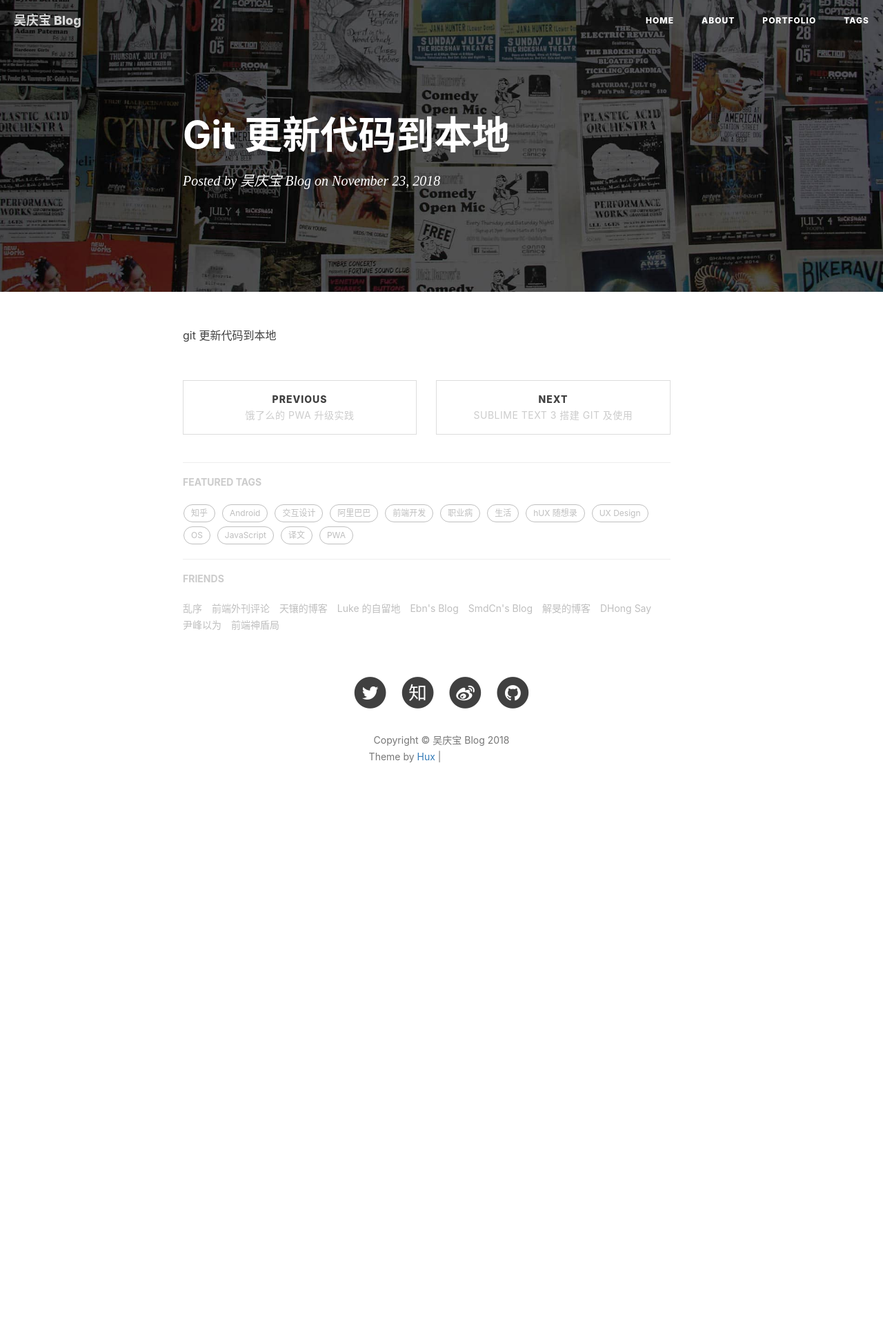
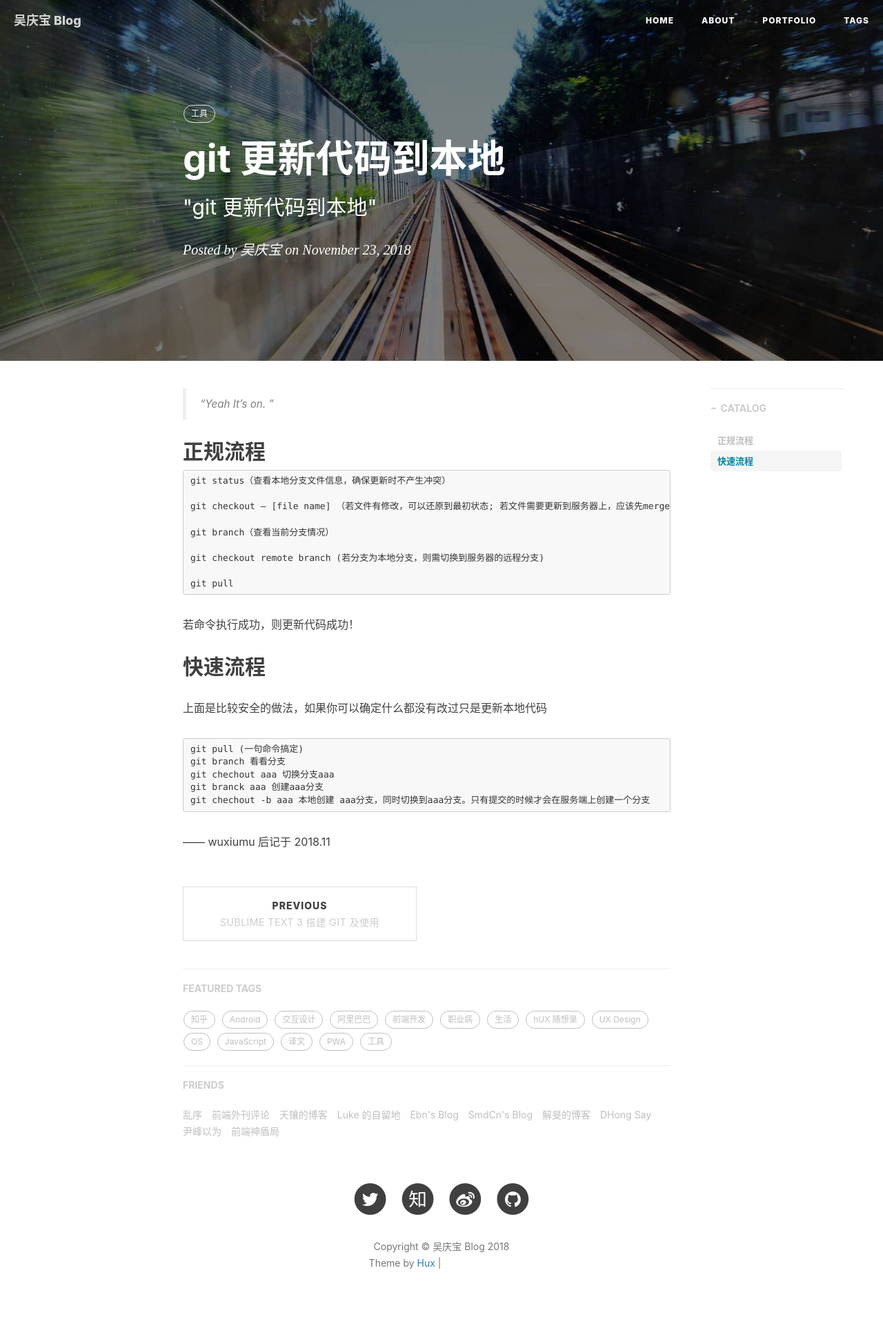
Before and after one commit to wuxiumu/wuxiumu.github.io, a Jekyll site: the page built from _posts/2018-11-23-git-更新代码到本地.markdown, in a window 1280 px wide. Shown: the whole page at 69% size. Built offline with Jekyll 4.4.1, drawn with Linux system fonts in a browser that asks for light colours; nearby versions of some CDN libraries; our own code applies the rules of GitHub Pages for plain Markdown files; comment, search, counter and statistics services are not loaded; before the commit the page ends 1201 px from its top, so only the background shows below that; grey boxes are pictures that could not be loaded.

Commit message:
Init commit04

````diff
--- a/_posts/2018-11-23-git-更新代码到本地.markdown
+++ b/_posts/2018-11-23-git-更新代码到本地.markdown
@@ -1 +1,40 @@
-git 更新代码到本地
+---
+layout:     post
+title:      "git 更新代码到本地"
+subtitle:   " \"git 更新代码到本地\""
+date:       2018-11-23 12:01:00
+author:     "吴庆宝"
+header-img: "img/post-bg-2015.jpg"
+catalog: true
+tags:
+    - 工具
+---
+
+> “Yeah It's on. ”
+
+
+## 正规流程
+```
+git status（查看本地分支文件信息，确保更新时不产生冲突）
+
+git checkout – [file name] （若文件有修改，可以还原到最初状态; 若文件需要更新到服务器上，应该先merge到服务器，再更新到本地）
+
+git branch（查看当前分支情况）
+
+git checkout remote branch (若分支为本地分支，则需切换到服务器的远程分支)
+
+git pull
+```
+若命令执行成功，则更新代码成功！
+
+## 快速流程
+上面是比较安全的做法，如果你可以确定什么都没有改过只是更新本地代码
+```
+git pull (一句命令搞定)
+git branch 看看分支
+git chechout aaa 切换分支aaa
+git branck aaa 创建aaa分支
+git chechout -b aaa 本地创建 aaa分支，同时切换到aaa分支。只有提交的时候才会在服务端上创建一个分支
+```
+
+—— wuxiumu 后记于 2018.11
````
